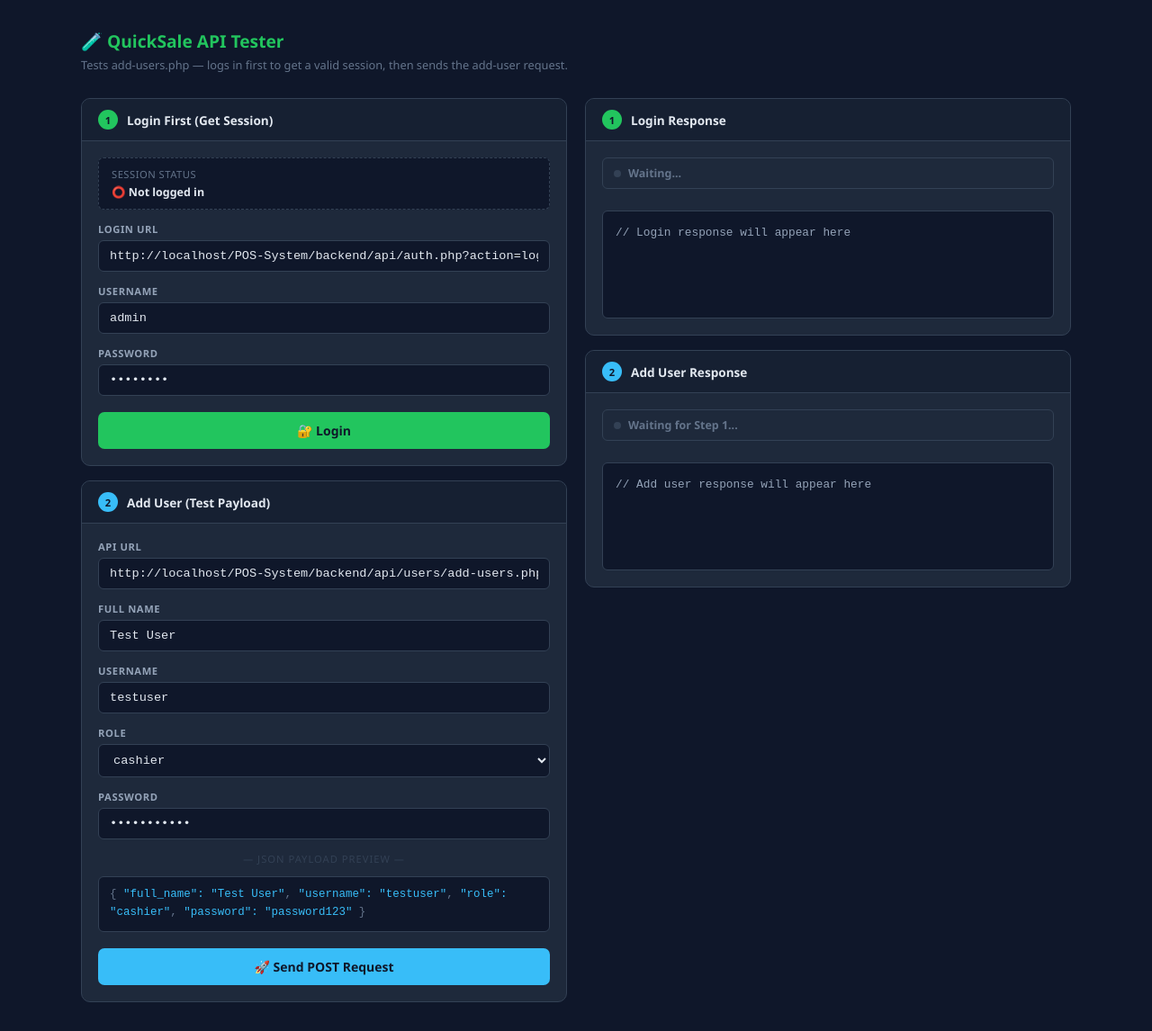
After one commit to Miltonus11/POS-System, a PHP site: page /POS-System/api-tester.php in a window 1280 px wide. The commit adds this page. Shown: the whole page at 90% size. Run offline with PHP 8.4, Linux system fonts and the light colour scheme.

Commit message:
added files (add-users, update-users, delete-users php with only the add-users have code), editted the auth.php to sync with add users php file

```diff
--- /dev/null
+++ b/backend/api-tester.php
@@ -0,0 +1,477 @@
+<!DOCTYPE html>
+<html lang="en">
+<head>
+    <meta charset="UTF-8">
+    <meta name="viewport" content="width=device-width, initial-scale=1.0">
+    <title>API Tester — QuickSale POS</title>
+    <style>
+        * { box-sizing: border-box; margin: 0; padding: 0; }
+        body {
+            background: #0f172a;
+            color: #e2e8f0;
+            font-family: 'Segoe UI', monospace;
+            min-height: 100vh;
+            padding: 32px 20px;
+        }
+
+        h1 { font-size: 1.2rem; color: #22c55e; margin-bottom: 4px; }
+        .subtitle { font-size: 0.8rem; color: #64748b; margin-bottom: 28px; }
+
+        .layout { display: grid; grid-template-columns: 1fr 1fr; gap: 20px; max-width: 1100px; margin: 0 auto; }
+
+        .panel {
+            background: #1e293b;
+            border: 1px solid #334155;
+            border-radius: 10px;
+            overflow: hidden;
+        }
+        .panel-header {
+            padding: 12px 18px;
+            background: #162032;
+            border-bottom: 1px solid #334155;
+            display: flex; align-items: center; gap: 10px;
+        }
+        .panel-header h2 { font-size: 0.85rem; font-weight: 700; }
+        .step-badge {
+            width: 22px; height: 22px;
+            border-radius: 50%;
+            background: #22c55e;
+            color: #0f172a;
+            font-size: 0.7rem;
+            font-weight: 800;
+            display: flex; align-items: center; justify-content: center;
+            flex-shrink: 0;
+        }
+        .step-badge.blue { background: #38bdf8; }
+        .panel-body { padding: 18px; }
+
+        .form-group { margin-bottom: 14px; }
+        .form-group label {
+            display: block;
+            font-size: 0.7rem;
+            font-weight: 600;
+            text-transform: uppercase;
+            letter-spacing: .6px;
+            color: #94a3b8;
+            margin-bottom: 5px;
+        }
+        .form-group input,
+        .form-group select {
+            width: 100%;
+            background: #0f172a;
+            border: 1px solid #334155;
+            border-radius: 6px;
+            padding: 9px 12px;
+            color: #e2e8f0;
+            font-family: 'Courier New', monospace;
+            font-size: 0.85rem;
+            outline: none;
+            transition: border-color .15s;
+        }
+        .form-group input:focus,
+        .form-group select:focus { border-color: #22c55e; }
+        .form-group select option { background: #1e293b; }
+
+        .btn {
+            width: 100%;
+            padding: 11px;
+            border-radius: 7px;
+            font-size: 0.875rem;
+            font-weight: 700;
+            cursor: pointer;
+            border: none;
+            font-family: inherit;
+            transition: all .15s;
+            margin-top: 4px;
+        }
+        .btn-green { background: #22c55e; color: #0f172a; }
+        .btn-green:hover { background: #16a34a; }
+        .btn-blue  { background: #38bdf8; color: #0f172a; }
+        .btn-blue:hover  { background: #0ea5e9; }
+        .btn:disabled { opacity: .5; cursor: not-allowed; }
+
+        /* Status bar */
+        .status-bar {
+            display: flex;
+            align-items: center;
+            gap: 8px;
+            padding: 8px 12px;
+            border-radius: 6px;
+            font-size: 0.78rem;
+            font-weight: 600;
+            margin-bottom: 14px;
+        }
+        .status-bar.idle     { background: #1e293b; border: 1px solid #334155; color: #64748b; }
+        .status-bar.loading  { background: #1c2d3f; border: 1px solid #38bdf8; color: #38bdf8; }
+        .status-bar.success  { background: #052e16; border: 1px solid #22c55e; color: #4ade80; }
+        .status-bar.error    { background: #2d0a14; border: 1px solid #f87171; color: #f87171; }
+        .dot { width: 8px; height: 8px; border-radius: 50%; flex-shrink: 0; }
+        .dot.idle    { background: #334155; }
+        .dot.loading { background: #38bdf8; animation: pulse 1s infinite; }
+        .dot.success { background: #22c55e; }
+        .dot.error   { background: #f87171; }
+        @keyframes pulse { 0%,100%{opacity:1} 50%{opacity:.4} }
+
+        /* Response box */
+        .response-box {
+            background: #0f172a;
+            border: 1px solid #334155;
+            border-radius: 6px;
+            padding: 14px;
+            min-height: 120px;
+            font-family: 'Courier New', monospace;
+            font-size: 0.8rem;
+            line-height: 1.6;
+            white-space: pre-wrap;
+            word-break: break-all;
+            color: #94a3b8;
+        }
+        .response-box .key   { color: #38bdf8; }
+        .response-box .str   { color: #4ade80; }
+        .response-box .bool-true  { color: #4ade80; }
+        .response-box .bool-false { color: #f87171; }
+        .response-box .num   { color: #fb923c; }
+
+        /* HTTP meta */
+        .http-meta {
+            display: flex; gap: 10px; margin-bottom: 10px; flex-wrap: wrap;
+        }
+        .http-chip {
+            padding: 3px 10px;
+            border-radius: 20px;
+            font-size: 0.72rem;
+            font-weight: 700;
+        }
+        .chip-method { background: #1d4ed8; color: #bfdbfe; }
+        .chip-200  { background: #052e16; color: #4ade80; }
+        .chip-201  { background: #052e16; color: #4ade80; }
+        .chip-400  { background: #2d1f06; color: #fbbf24; }
+        .chip-401  { background: #2d0a14; color: #f87171; }
+        .chip-403  { background: #2d0a14; color: #f87171; }
+        .chip-404  { background: #2d0a14; color: #f87171; }
+        .chip-405  { background: #2d0a14; color: #f87171; }
+        .chip-409  { background: #2d0a14; color: #f87171; }
+        .chip-500  { background: #2d0a14; color: #f87171; }
+        .chip-time { background: #1e293b; color: #64748b; border: 1px solid #334155; }
+
+        /* Session state */
+        .session-state {
+            padding: 10px 14px;
+            border-radius: 6px;
+            font-size: 0.78rem;
+            margin-bottom: 14px;
+            background: #0f172a;
+            border: 1px dashed #334155;
+        }
+        .session-state.active { border-color: #22c55e; }
+        .session-state .label { color: #64748b; margin-bottom: 4px; font-size: 0.7rem; text-transform: uppercase; letter-spacing: .5px; }
+        .session-state .value { color: #e2e8f0; font-weight: 600; }
+        .session-state .value span { color: #22c55e; }
+
+        /* Divider */
+        .divider { text-align: center; color: #334155; font-size: 0.7rem; margin: 4px 0 12px; text-transform: uppercase; letter-spacing: 1px; }
+
+        /* Payload preview */
+        .payload-preview {
+            background: #0f172a;
+            border: 1px solid #334155;
+            border-radius: 6px;
+            padding: 10px 12px;
+            font-family: 'Courier New', monospace;
+            font-size: 0.78rem;
+            color: #64748b;
+            margin-bottom: 14px;
+            line-height: 1.6;
+        }
+        .payload-preview span { color: #38bdf8; }
+    </style>
+</head>
+<body>
+
+<div style="max-width:1100px;margin:0 auto;">
+    <h1>🧪 QuickSale API Tester</h1>
+    <p class="subtitle">Tests add-users.php — logs in first to get a valid session, then sends the add-user request.</p>
+
+    <div class="layout">
+
+        <!-- ── LEFT: Step 1 Login + Step 2 Add User ── -->
+        <div style="display:flex;flex-direction:column;gap:16px;">
+
+            <!-- STEP 1: Login -->
+            <div class="panel">
+                <div class="panel-header">
+                    <div class="step-badge">1</div>
+                    <h2>Login First (Get Session)</h2>
+                </div>
+                <div class="panel-body">
+                    <div id="sessionState" class="session-state">
+                        <div class="label">Session Status</div>
+                        <div class="value" id="sessionText">⭕ Not logged in</div>
+                    </div>
+
+                    <div class="form-group">
+                        <label>Login URL</label>
+                        <input type="text" id="loginUrl" value="http://localhost/POS-System/backend/api/auth.php?action=login">
+                    </div>
+                    <div class="form-group">
+                        <label>Username</label>
+                        <input type="text" id="loginUsername" value="admin">
+                    </div>
+                    <div class="form-group">
+                        <label>Password</label>
+                        <input type="password" id="loginPassword" value="admin123">
+                    </div>
+
+                    <button class="btn btn-green" id="loginBtn" onclick="doLogin()">🔐 Login</button>
+                </div>
+            </div>
+
+            <!-- STEP 2: Add User -->
+            <div class="panel">
+                <div class="panel-header">
+                    <div class="step-badge blue">2</div>
+                    <h2>Add User (Test Payload)</h2>
+                </div>
+                <div class="panel-body">
+                    <div class="form-group">
+                        <label>API URL</label>
+                        <input type="text" id="addUrl" value="http://localhost/POS-System/backend/api/users/add-users.php">
+                    </div>
+                    <div class="form-group">
+                        <label>Full Name</label>
+                        <input type="text" id="f_full_name" value="Test User" oninput="updatePreview()">
+                    </div>
+                    <div class="form-group">
+                        <label>Username</label>
+                        <input type="text" id="f_username" value="testuser" oninput="updatePreview()">
+                    </div>
+                    <div class="form-group">
+                        <label>Role</label>
+                        <select id="f_role" onchange="updatePreview()">
+                            <option value="cashier">cashier</option>
+                            <option value="manager">manager</option>
+                            <option value="admin">admin</option>
+                        </select>
+                    </div>
+                    <div class="form-group">
+                        <label>Password</label>
+                        <input type="password" id="f_password" value="password123" oninput="updatePreview()">
+                    </div>
+
+                    <div class="divider">— JSON Payload Preview —</div>
+                    <div class="payload-preview" id="payloadPreview"></div>
+
+                    <button class="btn btn-blue" id="addBtn" onclick="doAddUser()">🚀 Send POST Request</button>
+                </div>
+            </div>
+
+        </div>
+
+        <!-- ── RIGHT: Responses ── -->
+        <div style="display:flex;flex-direction:column;gap:16px;">
+
+            <!-- Login Response -->
+            <div class="panel">
+                <div class="panel-header">
+                    <div class="step-badge">1</div>
+                    <h2>Login Response</h2>
+                </div>
+                <div class="panel-body">
+                    <div id="loginStatus" class="status-bar idle">
+                        <div class="dot idle" id="loginDot"></div>
+                        <span id="loginStatusText">Waiting...</span>
+                    </div>
+                    <div id="loginHttpMeta" class="http-meta"></div>
+                    <div id="loginResponse" class="response-box">// Login response will appear here</div>
+                </div>
+            </div>
+
+            <!-- Add User Response -->
+            <div class="panel">
+                <div class="panel-header">
+                    <div class="step-badge blue">2</div>
+                    <h2>Add User Response</h2>
+                </div>
+                <div class="panel-body">
+                    <div id="addStatus" class="status-bar idle">
+                        <div class="dot idle" id="addDot"></div>
+                        <span id="addStatusText">Waiting for Step 1...</span>
+                    </div>
+                    <div id="addHttpMeta" class="http-meta"></div>
+                    <div id="addResponse" class="response-box">// Add user response will appear here</div>
+                </div>
+            </div>
+
+        </div>
+
+    </div><!-- /layout -->
+</div>
+
+<script>
+// ── Track login state ──
+let isLoggedIn = false;
+
+// ── Update payload preview as user types ──
+function updatePreview() {
+    const payload = {
+        full_name: document.getElementById('f_full_name').value,
+        username:  document.getElementById('f_username').value,
+        role:      document.getElementById('f_role').value,
+        password:  document.getElementById('f_password').value
+    };
+    document.getElementById('payloadPreview').innerHTML =
+        syntaxHighlight(JSON.stringify(payload, null, 2));
+}
+
+// ── Syntax highlighter for JSON ──
+function syntaxHighlight(json) {
+    return json
+        .replace(/("(\\u[a-zA-Z0-9]{4}|\\[^u]|[^\\"])*"(\s*:)?|\b(true|false|null)\b|-?\d+(?:\.\d*)?(?:[eE][+\-]?\d+)?)/g, match => {
+            if (/^"/.test(match)) {
+                if (/:$/.test(match)) return `<span class="key">${match}</span>`;
+                return `<span class="str">${match}</span>`;
+            }
+            if (/true/.test(match))  return `<span class="bool-true">${match}</span>`;
+            if (/false/.test(match)) return `<span class="bool-false">${match}</span>`;
+            return `<span class="num">${match}</span>`;
+        });
+}
+
+// ── Set status bar state ──
+function setStatus(prefix, state, text) {
+    const bar  = document.getElementById(prefix + 'Status');
+    const dot  = document.getElementById(prefix + 'Dot');
+    const span = document.getElementById(prefix + 'StatusText');
+    bar.className  = 'status-bar ' + state;
+    dot.className  = 'dot ' + state;
+    span.textContent = text;
+}
+
+// ── Render HTTP meta chips ──
+function setHttpMeta(prefix, method, status, ms) {
+    const chip = `<span class="http-chip chip-method">${method}</span>
+                  <span class="http-chip chip-${status}">HTTP ${status}</span>
+                  <span class="http-chip chip-time">⏱ ${ms}ms</span>`;
+    document.getElementById(prefix + 'HttpMeta').innerHTML = chip;
+}
+
+// ── STEP 1: Login ──
+async function doLogin() {
+    const url      = document.getElementById('loginUrl').value.trim();
+    const username = document.getElementById('loginUsername').value.trim();
+    const password = document.getElementById('loginPassword').value;
+
+    if (!url || !username || !password) {
+        setStatus('login', 'error', 'Fill in all login fields.');
+        return;
+    }
+
+    setStatus('login', 'loading', 'Sending login request...');
+    document.getElementById('loginBtn').disabled = true;
+    document.getElementById('loginHttpMeta').innerHTML = '';
+    document.getElementById('loginResponse').textContent = '// Loading...';
+
+    const start = Date.now();
+    try {
+        // Use FormData so auth.php receives $_POST values
+        const form = new FormData();
+        form.append('username', username);
+        form.append('password', password);
+
+        const res  = await fetch(url, { method: 'POST', body: form, credentials: 'include' });
+        const ms   = Date.now() - start;
+        const text = await res.text();
+
+        setHttpMeta('login', 'POST', res.status, ms);
+
+        let parsed;
+        try { parsed = JSON.parse(text); } catch { parsed = null; }
+
+        document.getElementById('loginResponse').innerHTML =
+            parsed ? syntaxHighlight(JSON.stringify(parsed, null, 2)) : text;
+
+        if (res.ok && parsed?.success) {
+            isLoggedIn = true;
+            setStatus('login', 'success', '✅ Logged in successfully! Session active.');
+            const sessionEl = document.getElementById('sessionState');
+            sessionEl.classList.add('active');
+            document.getElementById('sessionText').innerHTML =
+                `✅ Logged in as <span>${username}</span> · Role: <span>${parsed.role ?? 'unknown'}</span>`;
+            setStatus('add', 'idle', 'Ready — click "Send POST Request"');
+        } else {
+            isLoggedIn = false;
+            setStatus('login', 'error', '❌ Login failed. Check credentials.');
+        }
+
+    } catch (err) {
+        const ms = Date.now() - start;
+        setStatus('login', 'error', '❌ Network error: ' + err.message);
+        document.getElementById('loginResponse').textContent = 'Error: ' + err.message;
+    } finally {
+        document.getElementById('loginBtn').disabled = false;
+    }
+}
+
+// ── STEP 2: Add User ──
+async function doAddUser() {
+    if (!isLoggedIn) {
+        setStatus('add', 'error', '❌ Login first (Step 1).');
+        return;
+    }
+
+    const url = document.getElementById('addUrl').value.trim();
+    const payload = {
+        full_name: document.getElementById('f_full_name').value.trim(),
+        username:  document.getElementById('f_username').value.trim(),
+        role:      document.getElementById('f_role').value,
+        password:  document.getElementById('f_password').value
+    };
+
+    if (!payload.full_name || !payload.username || !payload.password) {
+        setStatus('add', 'error', '❌ Full name, username, and password are required.');
+        return;
+    }
+
+    setStatus('add', 'loading', 'Sending add-user request...');
+    document.getElementById('addBtn').disabled = true;
+    document.getElementById('addHttpMeta').innerHTML = '';
+    document.getElementById('addResponse').textContent = '// Loading...';
+
+    const start = Date.now();
+    try {
+        const res  = await fetch(url, {
+            method: 'POST',
+            headers: { 'Content-Type': 'application/json' },
+            body: JSON.stringify(payload),
+            credentials: 'include'  // ← sends the session cookie
+        });
+        const ms   = Date.now() - start;
+        const text = await res.text();
+
+        setHttpMeta('add', 'POST', res.status, ms);
+
+        let parsed;
+        try { parsed = JSON.parse(text); } catch { parsed = null; }
+
+        document.getElementById('addResponse').innerHTML =
+            parsed ? syntaxHighlight(JSON.stringify(parsed, null, 2)) : text;
+
+        if (res.ok && parsed?.success) {
+            setStatus('add', 'success', '✅ User added! ID: ' + (parsed.user_id ?? '?'));
+        } else {
+            setStatus('add', 'error', '❌ ' + (parsed?.message ?? 'Request failed.'));
+        }
+
+    } catch (err) {
+        setStatus('add', 'error', '❌ Network error: ' + err.message);
+        document.getElementById('addResponse').textContent = 'Error: ' + err.message;
+    } finally {
+        document.getElementById('addBtn').disabled = false;
+    }
+}
+
+// Init preview on load
+updatePreview();
+</script>
+</body>
+</html>
```
Also changed, not shown: backend/api/add-product.php (added, +7 -0 lines), backend/api/auth.php (+68 -37 lines), backend/api/users/add-users.php (added, +119 -0 lines), backend/includes/auth-check.php (+6 -6 lines), backend/api/users/delete-users.php (added), backend/api/users/update-users.php (added).
